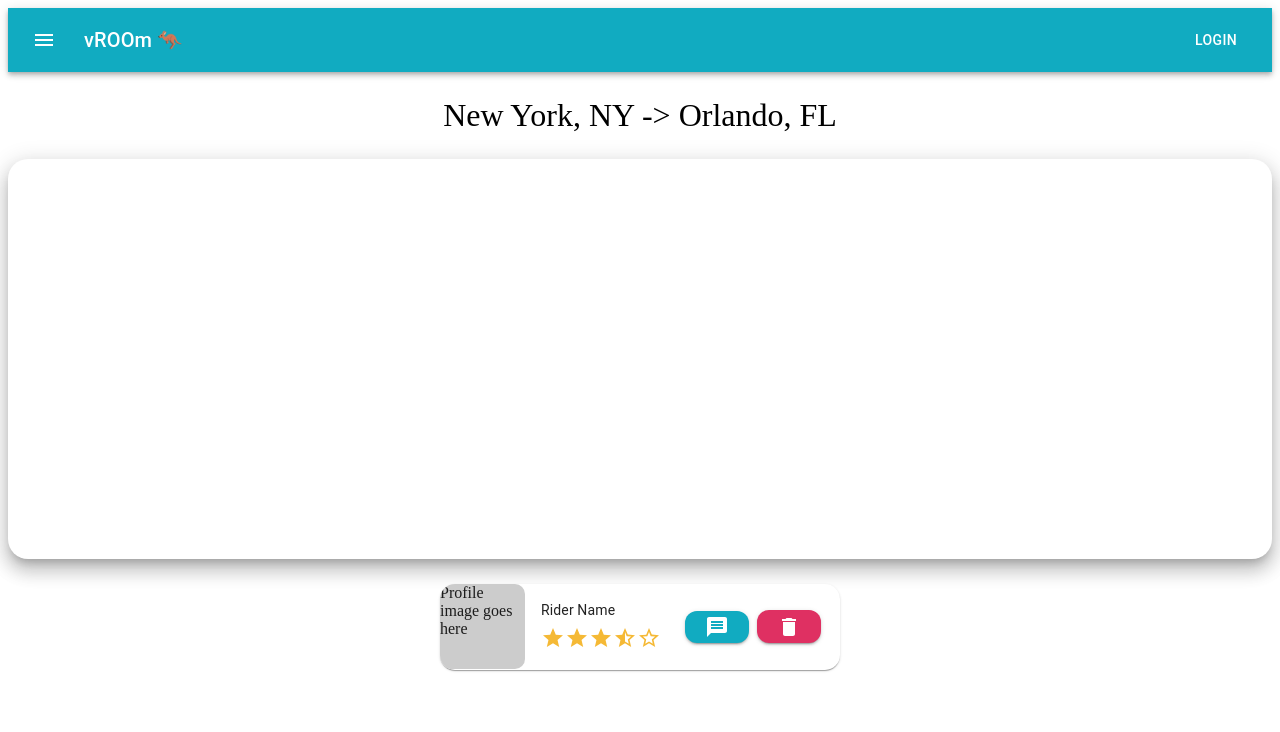
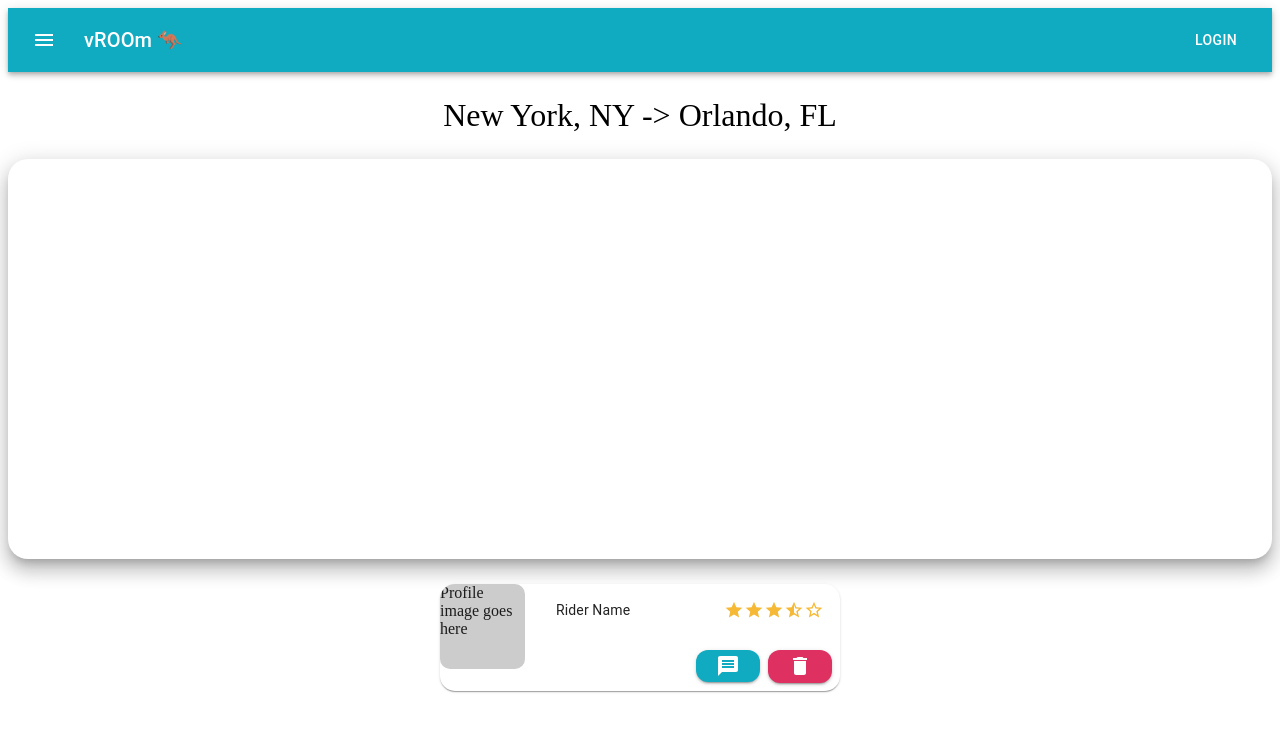
Before and after one commit to rfe-Ride-Share/Hidden-Sand-Village, a React (Create React App) app in the folder client/: page / in a window 1280 px wide. Shown: the top 732 px of the page. Built offline with nearby package versions, Linux system fonts and the light colour scheme; the HTML template or start-up script is replaced by a standard one.

Commit message:
Got the rider card positioning and rating size all worked out

```diff
--- a/client/src/components/trip-view/driver-trip-view/rider-card/rider-card.jsx
+++ b/client/src/components/trip-view/driver-trip-view/rider-card/rider-card.jsx
@@ -19,17 +19,32 @@ export default function RiderCard() {
         margin: '25px',
         display: 'flex',
         flexDirection: 'row',
+        justifyContent: 'space-between',
         borderRadius: '15px',
       }}
     >
       <ProfileImage />
-      <CardContent>
-        <Typography sx={{ fontSize: 14 }} gutterBottom>
-          Rider Name
-        </Typography>
-        <RatingStars rating={3.7} />
-      </CardContent>
-      <ButtonRow status='confirmed' />
+      <MainCardContainer>
+        <CardContent
+          sx={{
+            display: 'flex',
+            flexDirection: 'row',
+            justifyContent: 'space-between',
+          }}
+        >
+          <Typography sx={{ fontSize: 14 }} gutterBottom>
+            Rider Name
+          </Typography>
+          <RatingStars rating={3.7} />
+        </CardContent>
+        <ButtonRow status="confirmed" />
+      </MainCardContainer>
     </Card>
   );
 }
+
+const MainCardContainer = styled.div`
+  display: flex;
+  flex-direction: column;
+  width: 75%;
+`;
--- a/client/src/components/trip-view/driver-trip-view/rider-card/stars/rating-stars.jsx
+++ b/client/src/components/trip-view/driver-trip-view/rider-card/stars/rating-stars.jsx
@@ -7,16 +7,18 @@ import StarHalfIcon from '@mui/icons-material/StarHalf';
 
 function getStarsFromNumber(number) {
   let icons = [];
+  let key = 9001;
   for (let currentIteration = 0; currentIteration < 5; currentIteration++) {
     if (number >= 0.75) {
-      icons.push(<StarIcon sx={{ color: '#F5B935' }} />);
+      icons.push(<StarIcon key={key} sx={{ color: '#F5B935' }} fontSize='small' />);
     } else if (number >= 0.5) {
-      icons.push(<StarHalfIcon sx={{ color: '#F5B935' }} />);
+      icons.push(<StarHalfIcon key={key} sx={{ color: '#F5B935' }} fontSize='small' />);
     } else {
-      icons.push(<StarOutlineIcon sx={{ color: '#F5B935' }} />);
+      icons.push(<StarOutlineIcon key={key} sx={{ color: '#F5B935' }} fontSize='small' />);
     }
 
     number--;
+    key++;
   }
 
   return icons;
```
Also changed, not shown: 1 other file (tests, documents, lock files or other folders).
